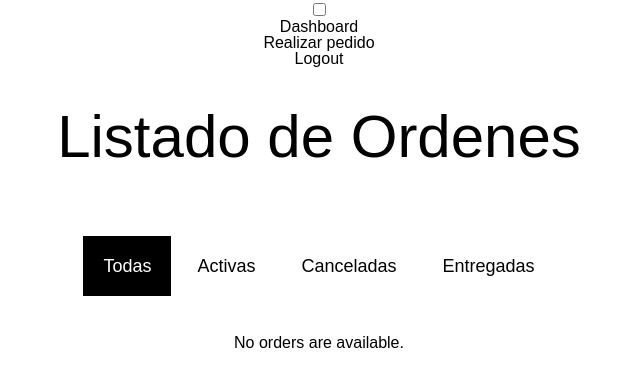
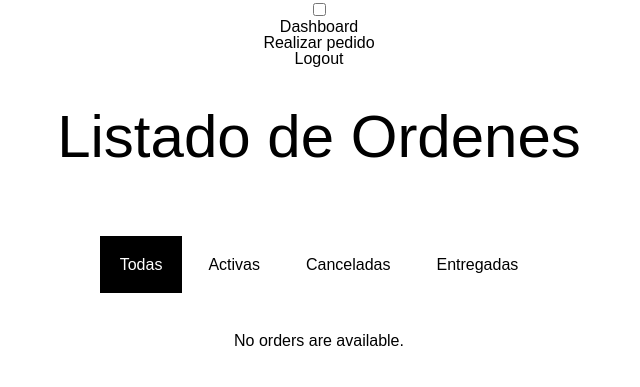
Before and after one commit to sergioromero1/flor, a Django app: page /orders/ in a window 1280 px wide. Shown: the top 387 px of the page, without its empty margins (321-961 px from the left). Run offline with Django 4.2, Linux system fonts and the light colour scheme; the visitor is signed in with stand-in values (Sample User, id 1); data that the repository does not hold is empty.

Commit message:
cambio font size

```diff
--- a/florapp/orders/static/orders/index.css
+++ b/florapp/orders/static/orders/index.css
@@ -19,7 +19,7 @@
 
 .nav_menu a {
     display: inline;
-    font-size: 18px;
+    font-size: 16px;
     padding: 20px;
     margin-inline: 3px;
 }
```
